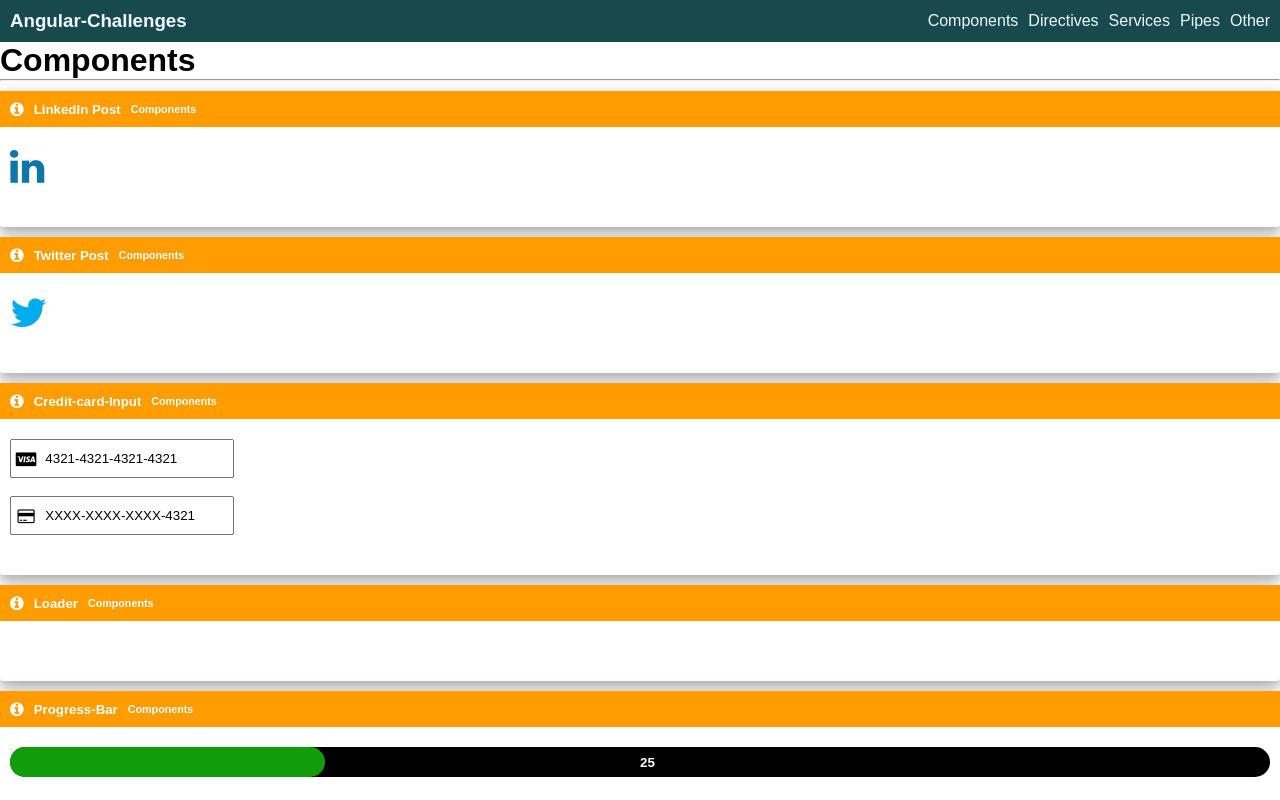
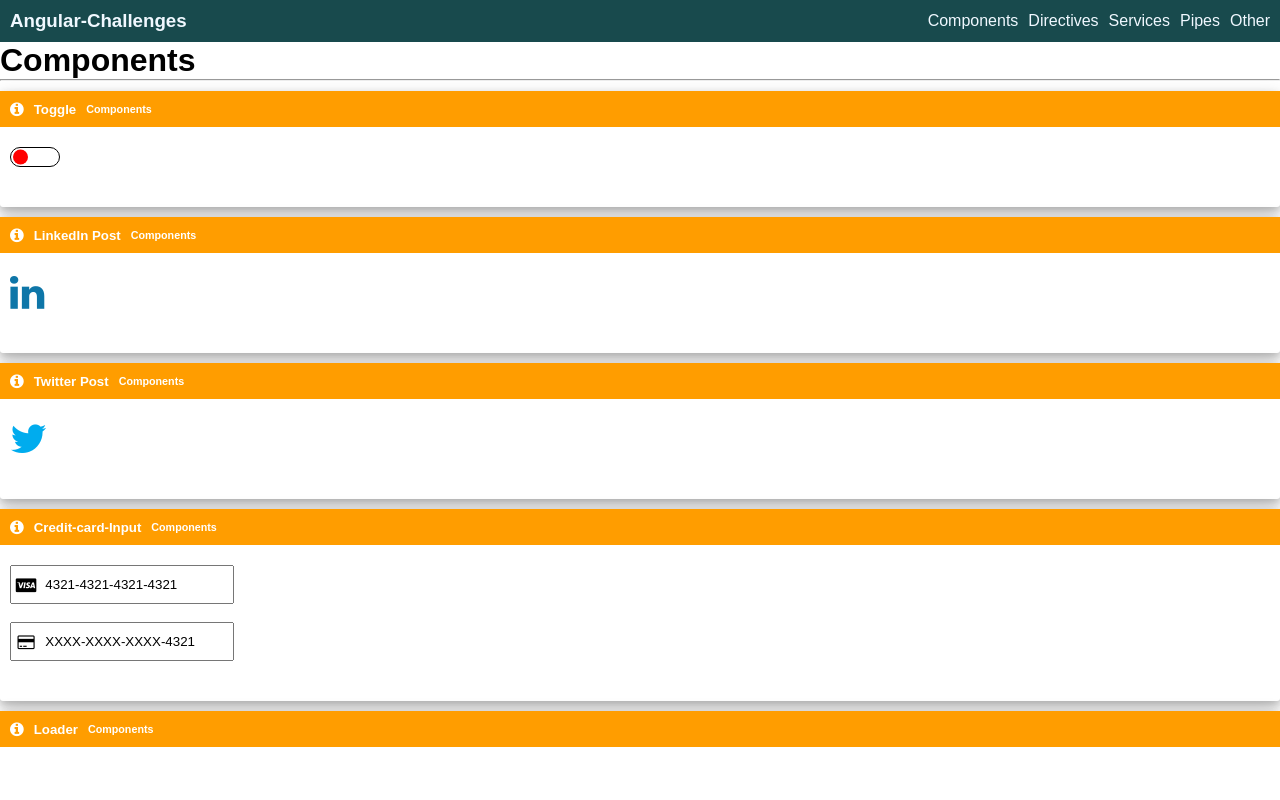
Before and after one commit to Akshaykumar4524/angular-challenges, an Angular app: page / in a window 1280 px wide. Shown: the top 800 px of the page. Built offline with nearby package versions, Linux system fonts and the light colour scheme.

Commit message:
added Toggle component

```diff
--- a/src/app/components/component-doc/component-doc.component.html
+++ b/src/app/components/component-doc/component-doc.component.html
@@ -1,5 +1,12 @@
 <h1>Components</h1>
 <hr />
+<app-card
+  [iconClasses]="'fa fa-info-circle'"
+  [title]="'Toggle'"
+  [subTitle]="'Components'"
+>
+  <app-toggle body [isOn]="false"></app-toggle>
+</app-card>
 <app-card
   [iconClasses]="'fa fa-info-circle'"
   [title]="'LinkedIn Post'"
--- a/src/app/components/components.module.ts
+++ b/src/app/components/components.module.ts
@@ -12,6 +12,7 @@ import { FormsModule } from '@angular/forms';
 import { LoaderComponent } from './loader/loader.component';
 import { TwitterPostComponent } from './twitter-post/twitter-post.component';
 import { LinkedinPostComponent } from './linkedin-post/linkedin-post.component';
+import { ToggleComponent } from './toggle/toggle.component';
 
 @NgModule({
   declarations: [
@@ -23,6 +24,7 @@ import { LinkedinPostComponent } from './linkedin-post/linkedin-post.component';
     LoaderComponent,
     TwitterPostComponent,
     LinkedinPostComponent,
+    ToggleComponent,
   ],
   imports: [CommonModule, ComponentsRoutingModule, SharedModule, FormsModule],
 })
--- /dev/null
+++ b/src/app/components/toggle/toggle.component.css
@@ -0,0 +1,26 @@
+.toggle-container {
+  position: relative;
+  width: 50px;
+  border: 1px solid black;
+  padding: 3px;
+  border-radius: 15px;
+  height: 20px;
+  cursor: pointer;
+}
+
+.toggle-value {
+  position: absolute;
+  width: 15px;
+  height: 15px;
+  background-color: green;
+  border-radius: 50%;
+  top: 50%;
+  bottom: 50%;
+  transform: translateY(-50%);
+  right: 5%;
+  transition: all 0.3s;
+}
+.is-off {
+  right: 65%;
+  background-color: red;
+}
--- /dev/null
+++ b/src/app/components/toggle/toggle.component.html
@@ -0,0 +1,3 @@
+<div class="toggle-container" (click)="toggle()">
+  <div class="toggle-value" [class.is-off]="!isOn"></div>
+</div>
--- /dev/null
+++ b/src/app/components/toggle/toggle.component.ts
@@ -0,0 +1,18 @@
+import { Component, Input, OnInit } from '@angular/core';
+
+@Component({
+  selector: 'app-toggle',
+  templateUrl: './toggle.component.html',
+  styleUrls: ['./toggle.component.css'],
+})
+export class ToggleComponent implements OnInit {
+  constructor() {}
+  @Input()
+  public isOn = false;
+
+  ngOnInit(): void {}
+
+  public toggle() {
+    this.isOn = !this.isOn;
+  }
+}
```
Also changed, not shown: 1 other file (tests, documents, lock files or other folders).
